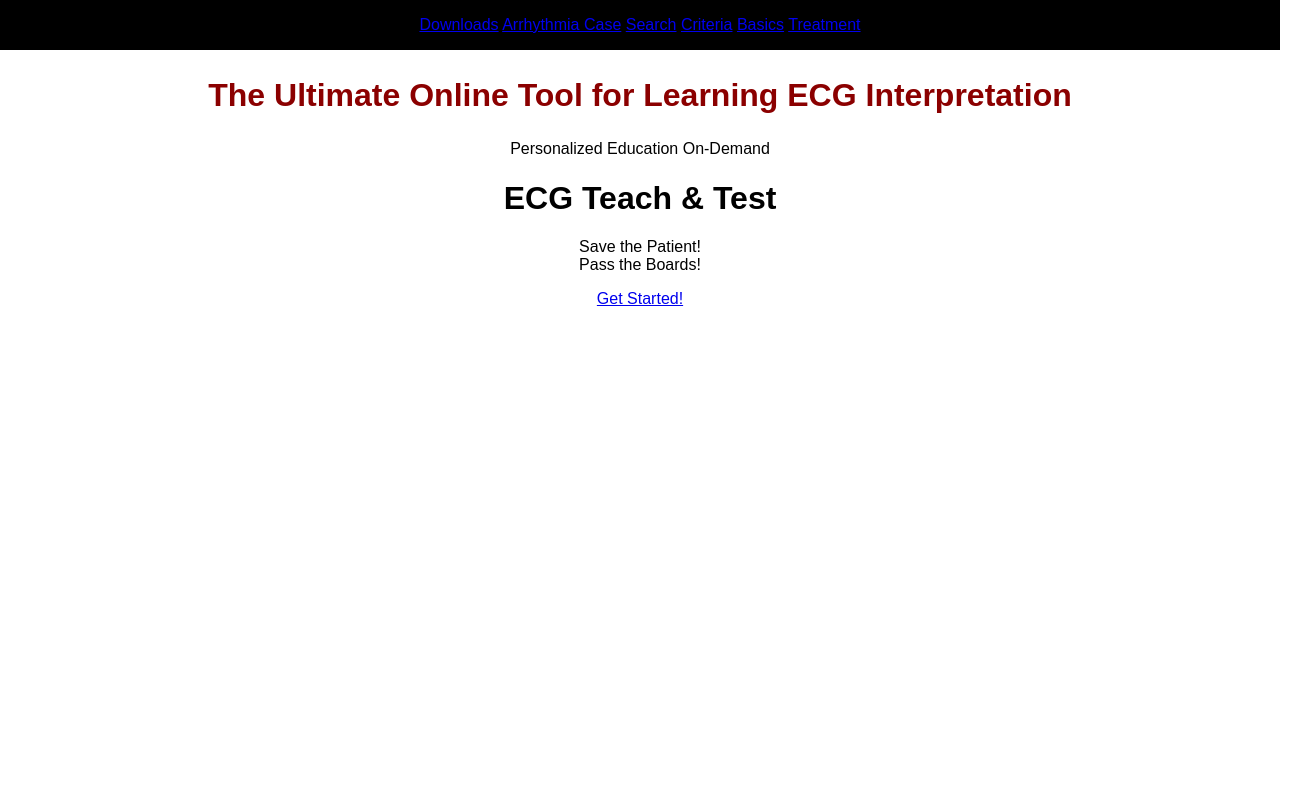
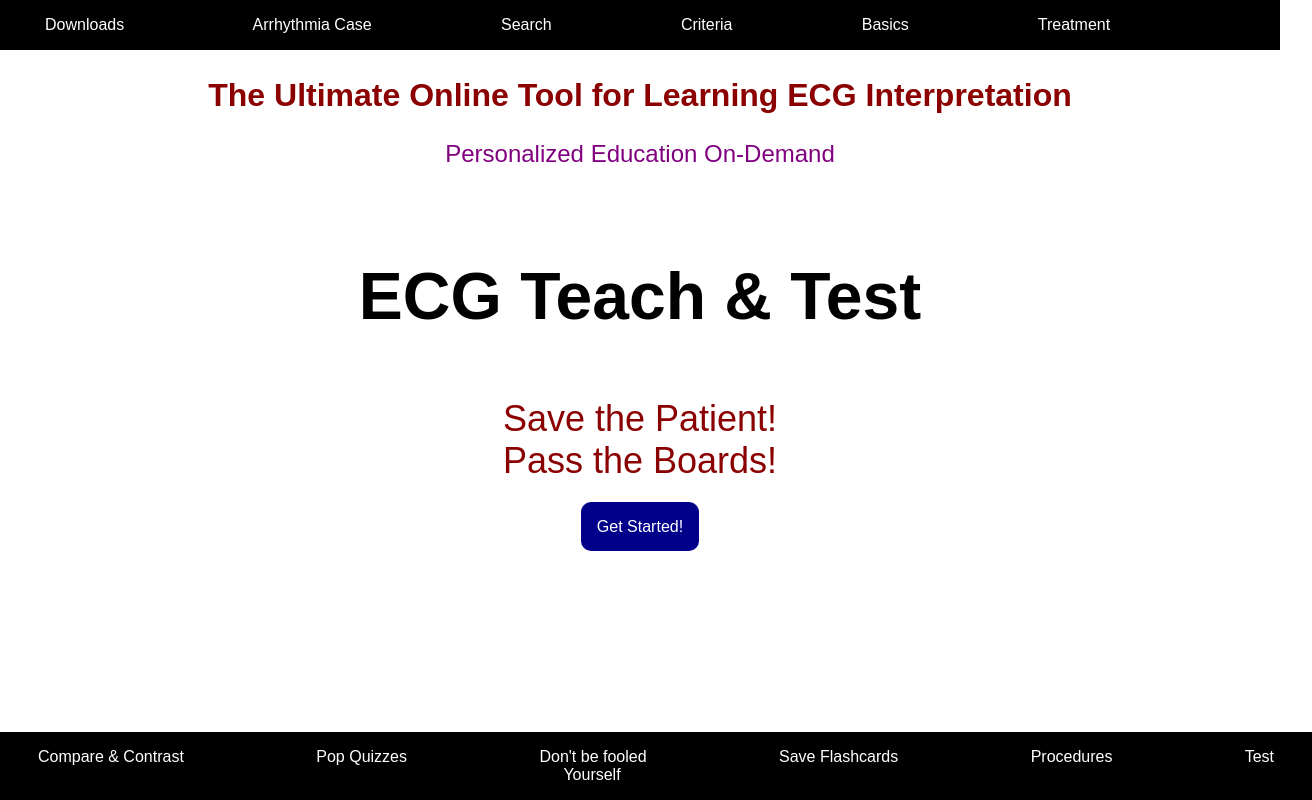
Before and after one commit to Michaelgathara/cardio-explain, a plain HTML site: page public/index.html in a window 1280 px wide. Shown: the whole page, 1312 px wide, since content can reach past the window. Drawn offline with Linux system fonts and the light colour scheme.

Commit message:
main page

```diff
--- a/public/index.html
+++ b/public/index.html
@@ -5,13 +5,13 @@
     </head>
     <body>
 
-        <header>
-            <a href="downloads.html">Downloads</a>
-            <a href="arrhythmia.html">Arrhythmia Case</a>
-            <a href="search.html">Search</a>
-            <a href="criteria.html">Criteria</a>
-            <a href="basics.html">Basics</a>
-            <a href="treatment.html">Treatment</a>
+        <header class="center white-color">
+            <a class="space" href="downloads.html">Downloads</a>
+            <a class="space" href="arrhythmia.html">Arrhythmia Case</a>
+            <a class="space" href="search.html">Search</a>
+            <a class="space" href="criteria.html">Criteria</a>
+            <a class="space" href="basics.html">Basics</a>
+            <a class="space" href="treatment.html">Treatment</a>
         </header>
 
         <h2 class="main-title center">The Ultimate Online Tool for Learning ECG Interpretation</h2>
@@ -24,8 +24,13 @@
             <a href="second.html" target="_self" class="get-started-button">Get Started!</a>
         </div>
 
-        <footer>
-
+        <footer class="center white-color">
+            <a class="space" href="compare_contrast.html">Compare & Contrast</a>
+            <a class="space" href="pop_quiz.html">Pop Quizzes</a>
+            <a class="space" href="fooled.html">Don't be fooled</a>
+            <a class="space" href="save.html">Save Flashcards</a>
+            <a class="space" href="procedure.html">Procedures</a>
+            <a class="space" href="test.html">Test Yourself</a>
         </footer>
 
         <script src="scripts/script.js"></script>
--- a/public/styles/main.css
+++ b/public/styles/main.css
@@ -7,10 +7,25 @@ body {
     margin: 0;
 }
 
+.white-color {
+    color: white;
+    background-color: black;
+    padding: 1em;
+
+}
+.white-color a {
+    color: white;
+    text-decoration: none;
+}
+
+.space {
+    margin-right: 10%;
+    overflow-wrap: break-word;
+}
+
 header {
-    background-color: black;
     text-align: center;
-    padding: 1em;
+
 }
 
 .center {
@@ -23,5 +38,32 @@ header {
 }
 
 .main-paragraph {
+    font-size: x-large;
+    color: purple;
+}
 
+.app-title {
+    font-size: calc(50px + 2vmin);
+    margin-top: 7%;
 }
+
+.app-desc {
+    font-size: calc(20px + 2vmin);
+    margin-top: 5%;
+    color: darkred;
+}
+
+.get-started-button {
+    background-color: darkblue;
+    color: white;
+    border: none;
+    padding: 1em;
+    text-decoration: none;
+    border-radius: 10px;
+}
+
+footer {
+    position: absolute;
+    bottom: 0;
+    width: 100%;
+}
```
